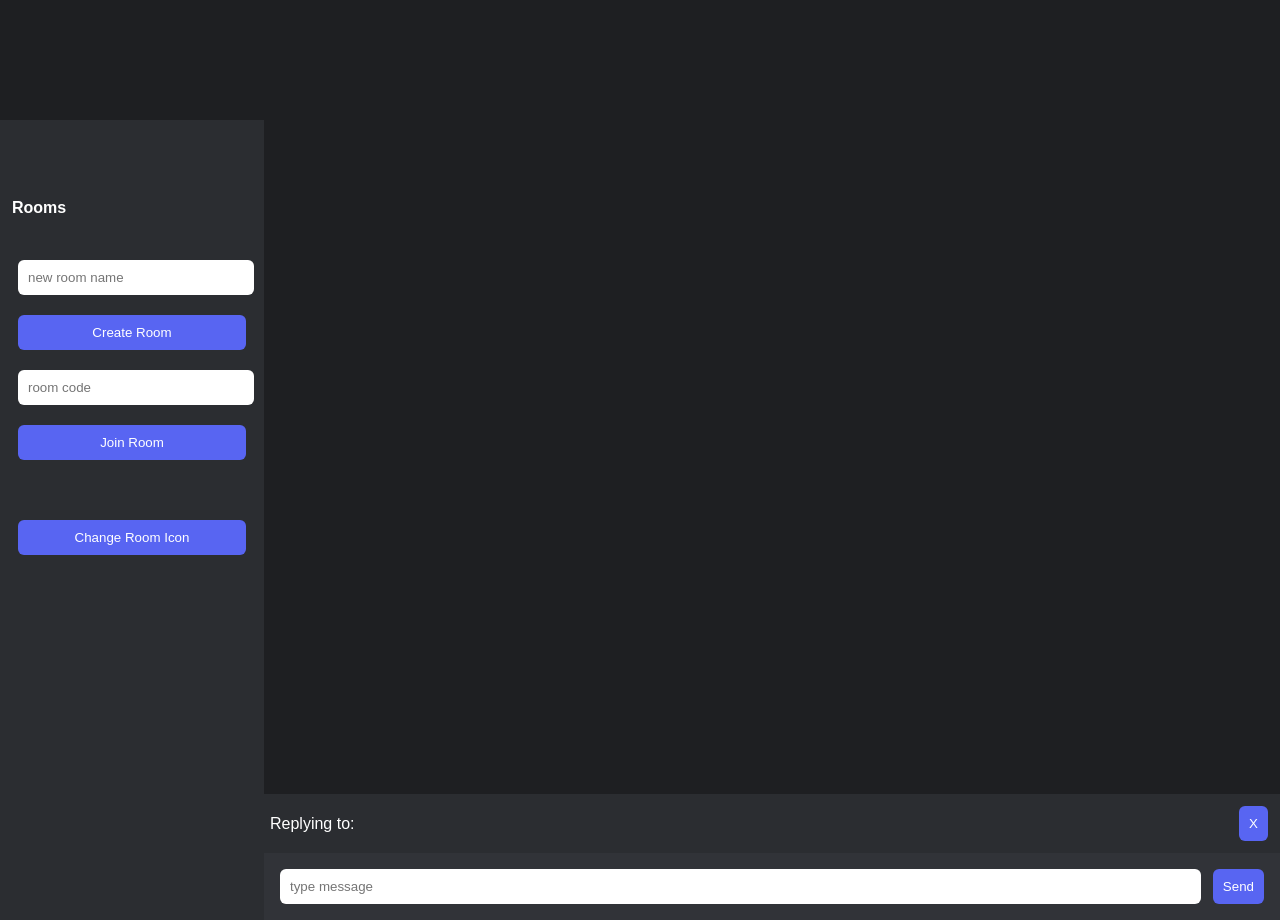
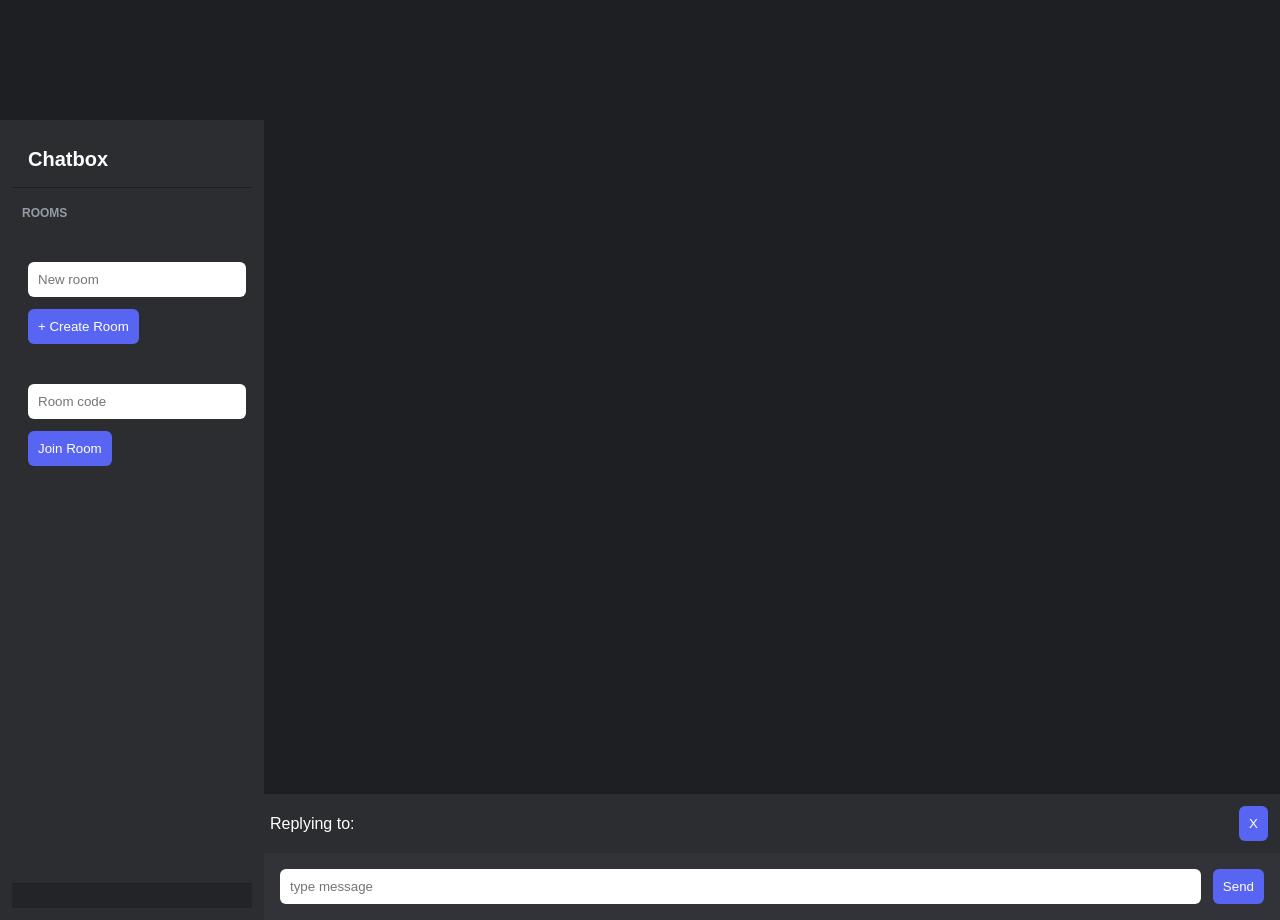
Before and after one commit to ClassicIsBetter/Chatbox, a plain HTML site: page index.html in a window 1280 px wide. Shown: the part 680-1600 px from the top of the page. Drawn offline with nearby package versions, Linux system fonts and the light colour scheme; no server answers.

Commit message:
Update index.html

```diff
--- a/index.html
+++ b/index.html
@@ -111,6 +111,41 @@ button{padding:10px;margin:6px;background:#5865F2;color:white;border:none;border
   margin-top:2px;
 }
 
+#sidebar{
+  width:240px;
+  background:#2b2d31;
+  display:flex;
+  flex-direction:column;
+}
+
+.sidebarHeader{
+  padding:16px;
+  border-bottom:1px solid #1e1f22;
+}
+
+.sidebarHeader h2{
+  margin:0;
+  font-size:20px;
+}
+
+.sidebarSection{
+  padding:10px;
+}
+
+.sectionTitle{
+  color:#949ba4;
+  font-size:12px;
+  font-weight:bold;
+  margin-bottom:8px;
+}
+
+.accountPanel{
+  margin-top:auto;
+  background:#232428;
+  padding:12px;
+  border-top:1px solid #1e1f22;
+}
+
 </style>
 </head>
 
@@ -130,18 +165,33 @@ button{padding:10px;margin:6px;background:#5865F2;color:white;border:none;border
 
 <div id="chatPage" class="hidden">
   <div id="sidebar">
-    <h3 id="accountName"></h3>
-    <h4>Rooms</h4>
+
+  <div class="sidebarHeader">
+    <h2>Chatbox</h2>
+  </div>
+
+  <div class="sidebarSection">
+    <div class="sectionTitle">ROOMS</div>
     <div id="roomList"></div>
-    <input id="newRoomName" placeholder="new room name">
-    <button onclick="createRoom()">Create Room</button>
-    <input id="joinCode" placeholder="room code">
+  </div>
+
+  <div class="sidebarSection">
+    <input id="newRoomName" placeholder="New room">
+    <button onclick="createRoom()">+ Create Room</button>
+  </div>
+
+  <div class="sidebarSection">
+    <input id="joinCode" placeholder="Room code">
     <button onclick="joinRoom()">Join Room</button>
-    <p id="roomMsg"></p>
-    <button onclick="changeRoomIcon()">
-Change Room Icon
-</button>
   </div>
+
+  <p id="roomMsg"></p>
+
+  <div class="accountPanel">
+    <div id="accountName"></div>
+  </div>
+
+</div>
 
   <div id="main">
     <div id="messages"></div>
@@ -263,6 +313,17 @@ async function loadRooms(){
     rooms[r.code]={name:r.name,code:r.code};
     let div=document.createElement("div");
     div.className="roomItem";
+    .roomItem{
+  padding:8px;
+  border-radius:6px;
+  cursor:pointer;
+  color:#c4c9ce;
+}
+
+.roomItem:hover{
+  background:#3a3c43;
+  color:white;
+}
     div.innerHTML=`
 <div style="display:flex;align-items:center;gap:8px;">
   <img src="${r.icon || DEFAULT_PFP}"
```
